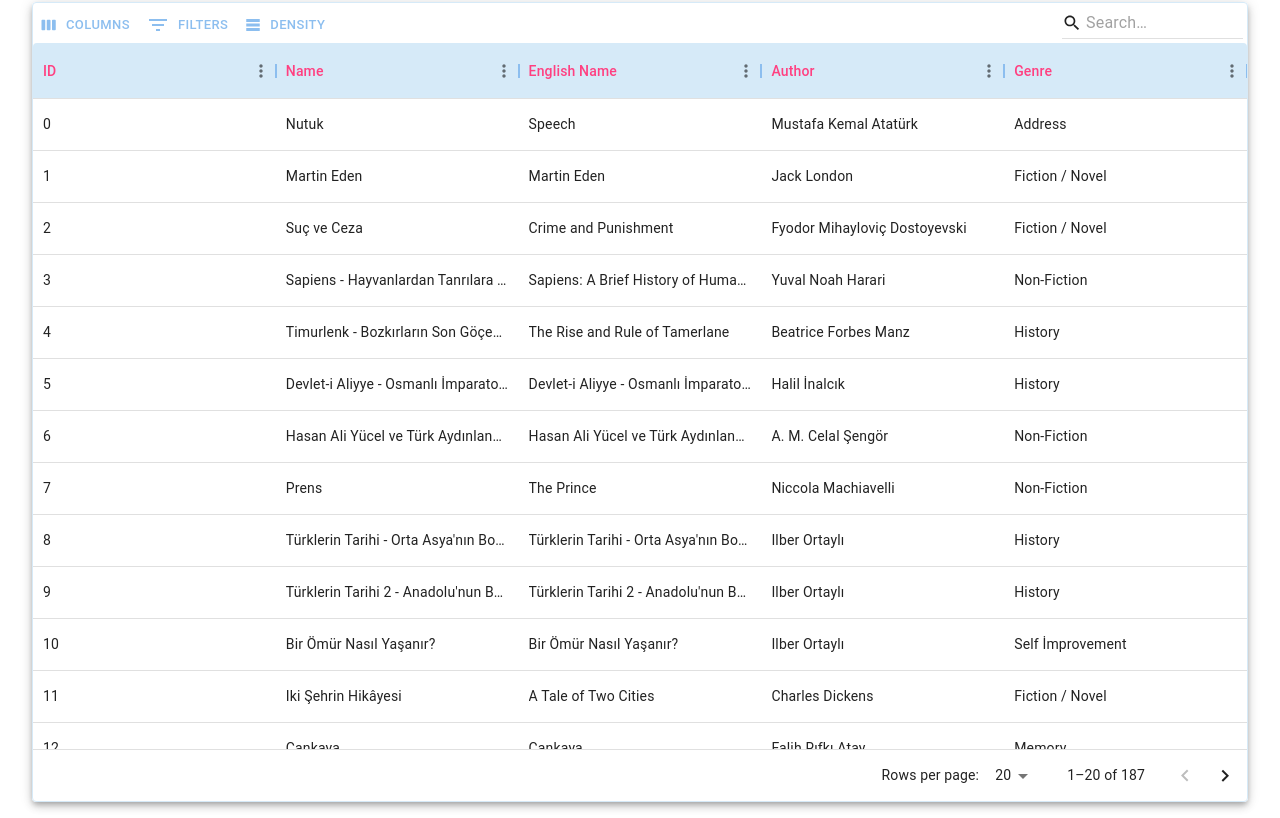
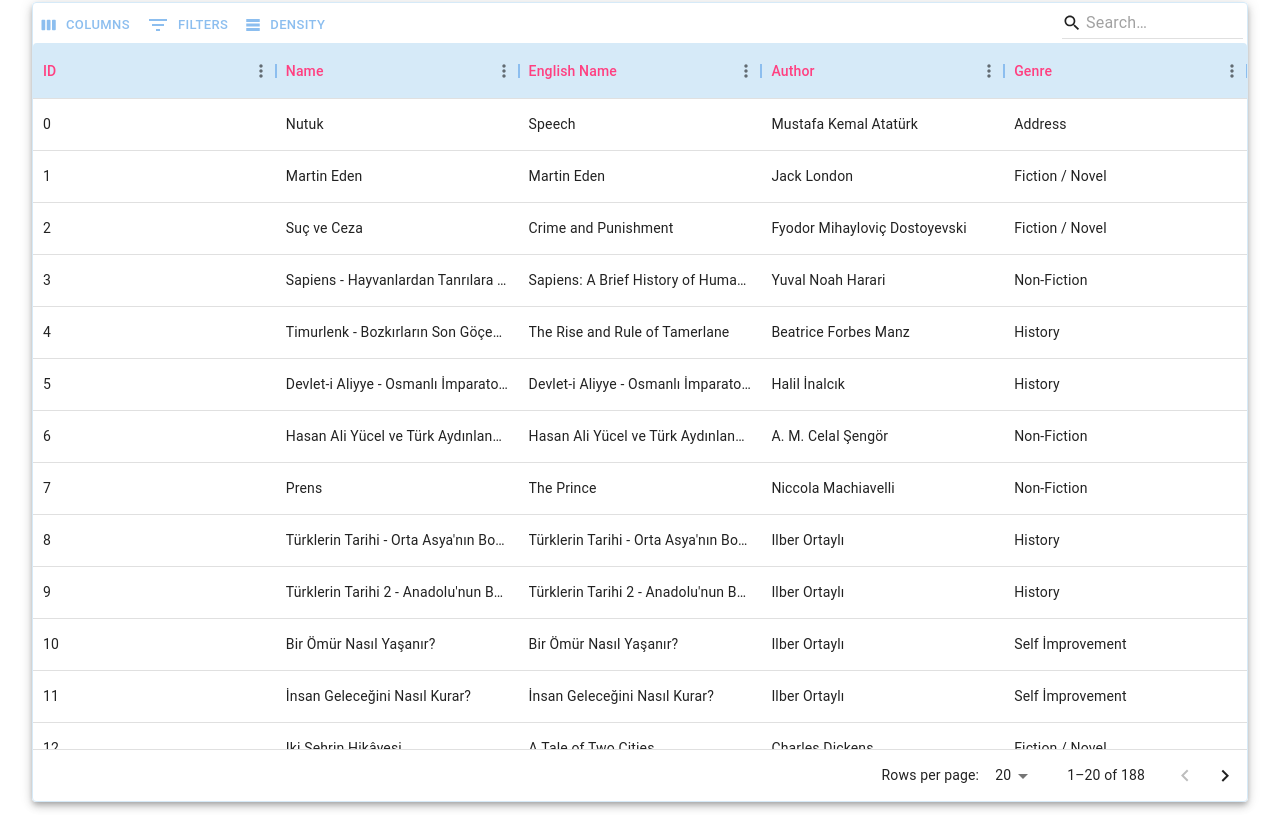
Before and after one commit to boraozisik/boraozisik-site, a Next.js app: page /books in a window 1280 px wide. Shown: the part 918-1736 px from the top of the page. Built offline with nearby package versions, Linux system fonts and the light colour scheme.

Commit message:
new one added to book table

```diff
--- a/src/pages/books.tsx
+++ b/src/pages/books.tsx
@@ -148,6 +148,12 @@ const Books = (props: Props) => {
     {
       name: "Bir Ömür Nasıl Yaşanır?",
       englishName: "Bir Ömür Nasıl Yaşanır?",
+      author: "Ilber Ortaylı",
+      genre: "Self İmprovement",
+    },
+    {
+      name: "İnsan Geleceğini Nasıl Kurar?",
+      englishName: "İnsan Geleceğini Nasıl Kurar?",
       author: "Ilber Ortaylı",
       genre: "Self İmprovement",
     },
```
